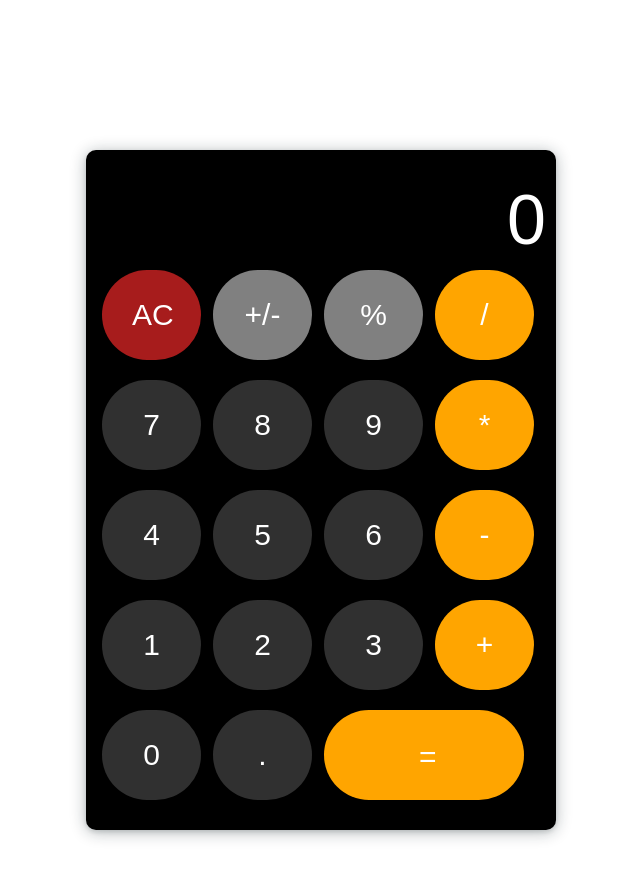
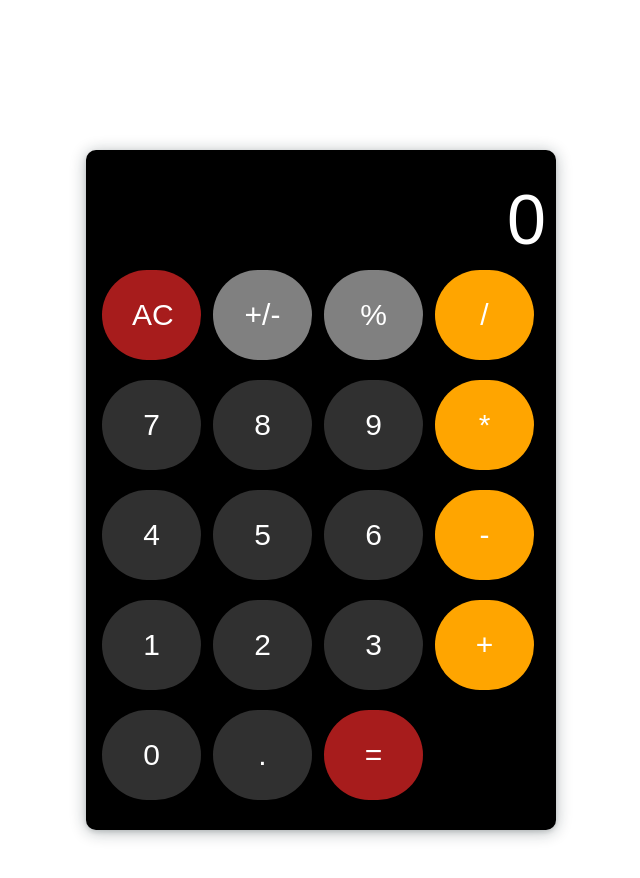
Before and after one commit to vikShevchenko/Calculator, a plain HTML site: page index.html in a window 1280 px wide. Shown: the whole page, without its empty margins (319-959 px from the left). Drawn offline with Linux system fonts and the light colour scheme.

Commit message:
Update index.html

```diff
--- a/index.html
+++ b/index.html
@@ -30,7 +30,7 @@
             <button class="button btn-orange">+</button>
             <button class="button ">0</button>
             <button class="button">.</button>
-            <button class="button btn-orange btn-equal">=</button>
+            <button class="button btn-orange btn-red">=</button>
         </div>
     </div>
 
```
